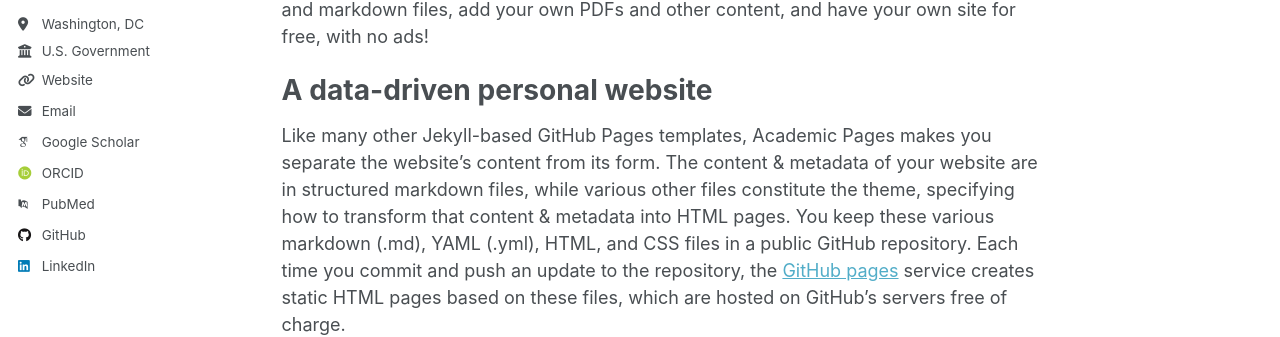
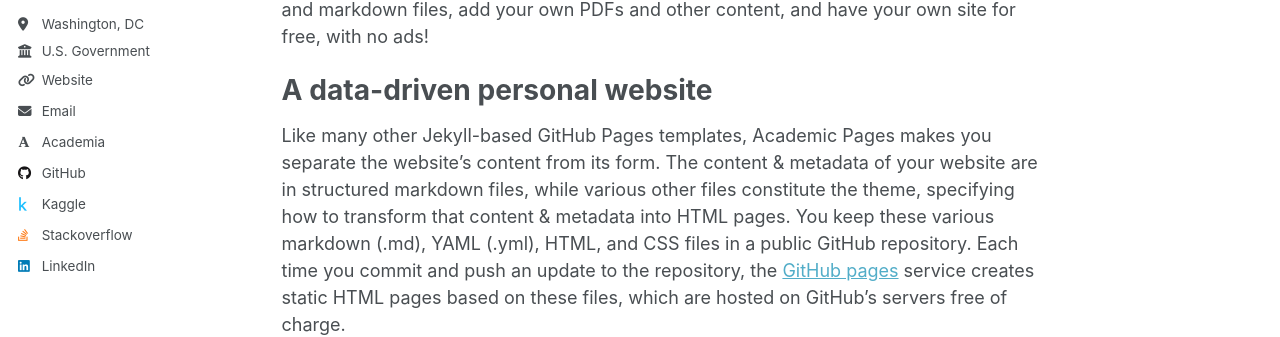
Before and after one commit to sethlabadie/sethlabadie.github.io, a Jekyll site: the page built from _pages/about.md, in a window 1280 px wide. Shown: the part 362-699 px from the top of the page. Built offline with Jekyll 4.4.1, drawn with Linux system fonts in a browser that asks for light colours; some web fonts are replaced.

Commit message:
Updated _config.yml file

```diff
--- a/_config.yml
+++ b/_config.yml
@@ -32,13 +32,13 @@ author:
   email            : "sethlabadie@gmail.com"
 
   # Academic websites
-  academia         : # URL
+  academia         : URL
   arxiv            : # URL - Update with the correct link to your profile
-  googlescholar    : "https://scholar.google.com/citations?user=PS_CX0AAAAAJ"
+  googlescholar    : # "https://scholar.google.com/citations?user=PS_CX0AAAAAJ"
   impactstory      : # URL
-  orcid            : "http://orcid.org/yourorcidurl"
+  orcid            : # "http://orcid.org/yourorcidurl"
   semantic         : # URL
-  pubmed           : "https://www.ncbi.nlm.nih.gov/pubmed/?term=john+snow"
+  pubmed           : # "https://www.ncbi.nlm.nih.gov/pubmed/?term=john+snow"
   researchgate     : # URL
   scopus           : # URL
 
@@ -47,8 +47,8 @@ author:
   codepen          : # Username
   dribbble         : # Username
   github           : "sethlabadie"
-  kaggle           : # Username
-  stackoverflow    : # User number or user number and name (i.e., use "1" or "1/jeff-atwood")
+  kaggle           : "sethlab"
+  stackoverflow    : "5692844/seth-l" # User number or user number and name (i.e., use "1" or "1/jeff-atwood")
 
   # Social media
   bluesky          : # "bsky.app" # Replace this with you Bluesky username
```
